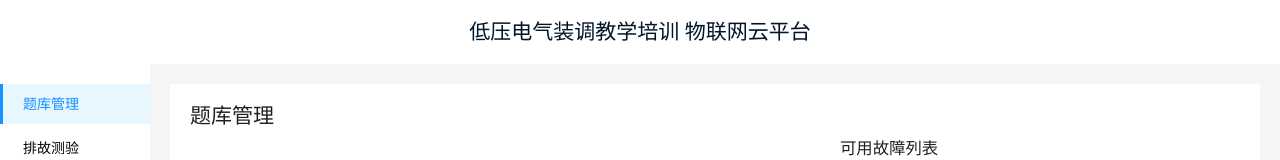
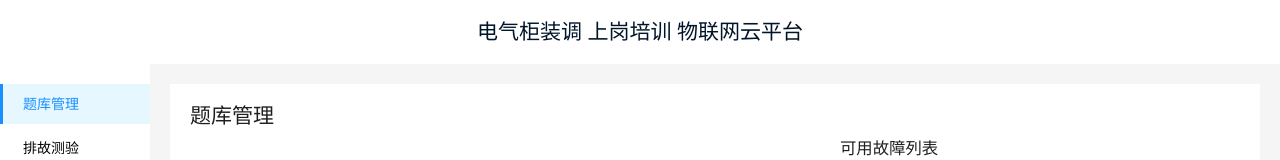
Before and after one commit to jiesou/ElectricDriveTestSystem, a Vue app in the folder client/: page /#/troubles in a window 1280 px wide. Shown: the top 160 px of the page. Built offline with nearby package versions, Linux system fonts and the light colour scheme; no server answers.

Commit message:
feat: 标题改为 电气柜装调 上岗培训 物联网云平台

```diff
--- a/client/src/App.vue
+++ b/client/src/App.vue
@@ -116,7 +116,7 @@ onUnmounted(() => {
   <ConfigProvider :locale="zhCN">
     <Layout style="min-height: 100vh;">
       <Header style="background:#fff;padding:0 20px;display:flex;justify-content:center;align-items:center;">
-        <h1 style="margin:0;color:#001529;">低压电气装调教学培训 物联网云平台</h1>
+        <h1 style="margin:0;color:#001529;">电气柜装调 上岗培训 物联网云平台</h1>
       </Header>
 
       <Layout>
```
